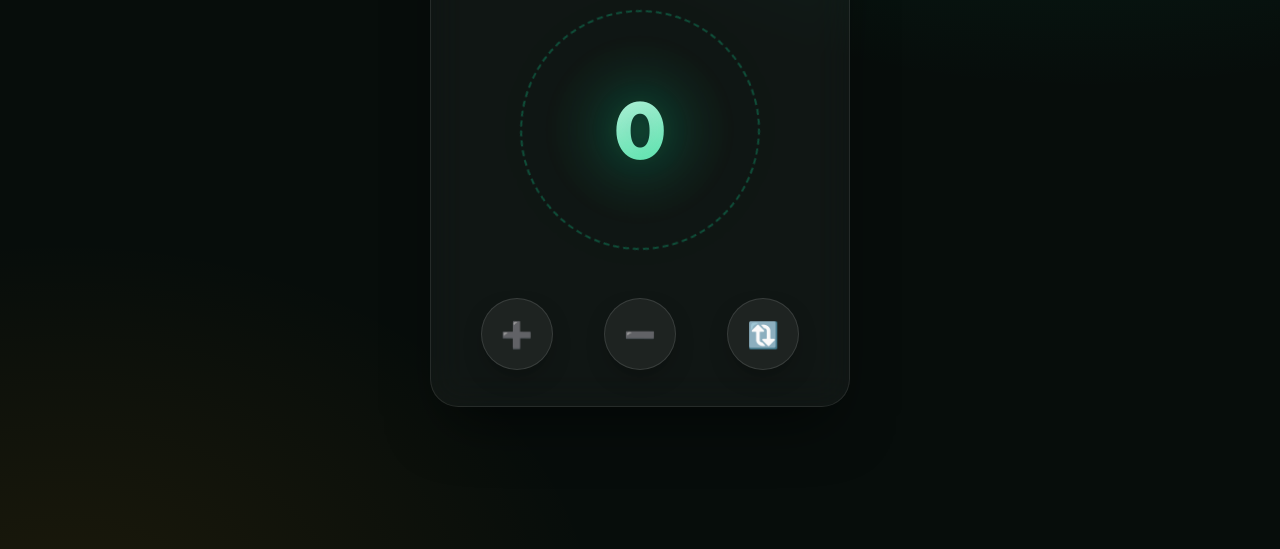
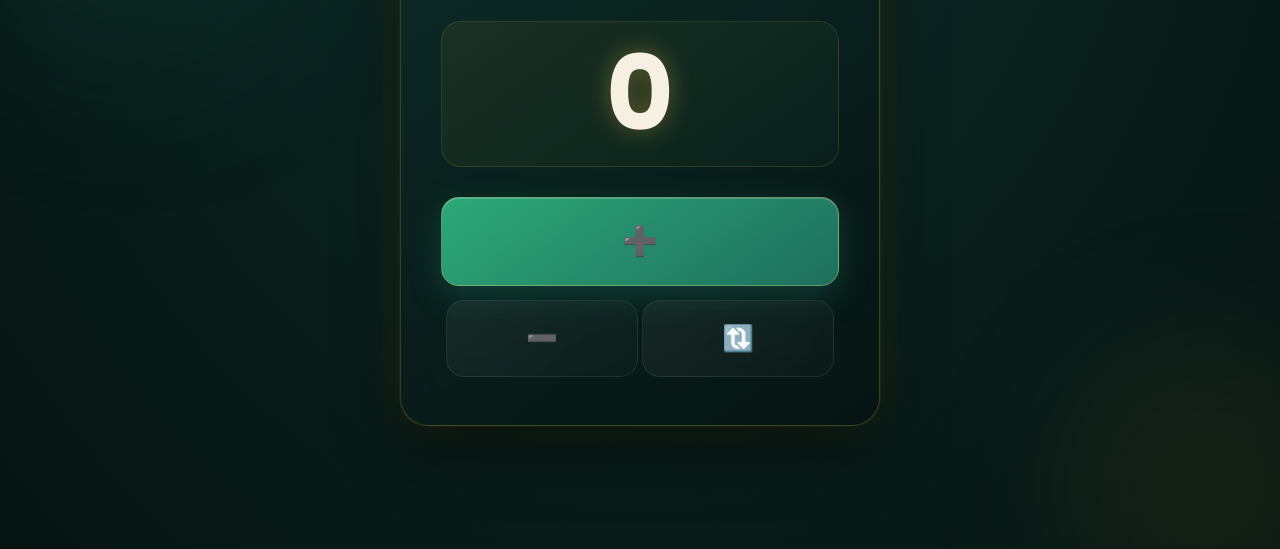
Before and after one commit to sardar-dev/Tasbih-Counter-Online, a plain HTML site: page index.html in a window 1280 px wide. Shown: the part 251-800 px from the top of the page. Drawn offline with Linux system fonts and the light colour scheme.

Commit message:
Refactor style.css for new theme and layout
Updated CSS styles for a modern dark emerald theme, including design tokens, layout, and button styles.

```diff
--- a/style.css
+++ b/style.css
@@ -1,246 +1,342 @@
-/* ═══════════════════════════════════════════
-   Tasbih Counter — Modern Dark Emerald Theme
-   ═══════════════════════════════════════════ */
+/* ===== Google Fonts ===== */
+@import url('https://fonts.googleapis.com/css2?family=Amiri:wght@400;700&family=Poppins:wght@300;400;500;600;700&display=swap');
 
-@import url('https://fonts.googleapis.com/css2?family=Outfit:wght@300;500;700;800&display=swap');
-
-/* ── Design Tokens ─────────────────────────── */
-:root {
-  --bg: #070d0b;
-  --card: rgba(255, 255, 255, 0.04);
-  --card-border: rgba(255, 255, 255, 0.09);
-  --emerald: #10b981;
-  --emerald-light: #6ee7b7;
-  --emerald-dark: #059669;
-  --gold: #f59e0b;
-  --red: #f87171;
-  --text: #eef2f0;
-  --radius: 28px;
-}
-
-/* ── Reset & Base ──────────────────────────── */
+/* ===== Reset & Variables ===== */
 * {
   margin: 0;
   padding: 0;
   box-sizing: border-box;
-  -webkit-tap-highlight-color: transparent;
+}
+
+:root {
+  --bg-1: #0a1f1c;
+  --bg-2: #0d2c28;
+  --bg-3: #061412;
+  --gold: #d4af37;
+  --gold-light: #f4d77a;
+  --emerald: #1e6f5c;
+  --emerald-light: #2da879;
+  --cream: #f5f0e1;
+  --text: #e8e2d0;
+  --text-muted: #9aa39b;
+  --glass: rgba(255, 255, 255, 0.04);
+  --glass-border: rgba(212, 175, 55, 0.25);
+  --shadow-glow: 0 0 40px rgba(212, 175, 55, 0.15);
+}
+
+html, body {
+  height: 100%;
 }
 
 body {
-  font-family: 'Outfit', system-ui, sans-serif;
+  font-family: 'Poppins', sans-serif;
+  background: radial-gradient(ellipse at top, var(--bg-2), var(--bg-3));
+  color: var(--text);
   min-height: 100vh;
-  min-height: 100dvh;
-  display: grid;
-  place-items: center;
-  padding: 1.25rem;
-  color: var(--text);
-  overflow: hidden;
-  background:
-    radial-gradient(1100px 700px at 85% -10%, rgba(16, 185, 129, 0.16), transparent 60%),
-    radial-gradient(900px 650px at 5% 110%, rgba(245, 158, 11, 0.09), transparent 60%),
-    var(--bg);
+  display: flex;
+  align-items: center;
+  justify-content: center;
+  padding: 20px;
+  overflow-x: hidden;
+  position: relative;
 }
 
-/* ── Main Card (glassmorphism) ─────────────── */
+/* Decorative background blobs */
+body::before,
+body::after {
+  content: "";
+  position: fixed;
+  border-radius: 50%;
+  filter: blur(80px);
+  z-index: 0;
+  opacity: 0.5;
+  pointer-events: none;
+}
+
+body::before {
+  width: 400px;
+  height: 400px;
+  background: radial-gradient(circle, rgba(30, 111, 92, 0.6), transparent 70%);
+  top: -100px;
+  left: -100px;
+  animation: float 12s ease-in-out infinite;
+}
+
+body::after {
+  width: 350px;
+  height: 350px;
+  background: radial-gradient(circle, rgba(212, 175, 55, 0.3), transparent 70%);
+  bottom: -80px;
+  right: -80px;
+  animation: float 14s ease-in-out infinite reverse;
+}
+
+@keyframes float {
+  0%, 100% { transform: translate(0, 0) scale(1); }
+  50% { transform: translate(30px, 40px) scale(1.1); }
+}
+
+/* ===== Main Container ===== */
 .main {
   position: relative;
-  width: min(100%, 420px);
-  display: grid;
-  grid-template-columns: repeat(3, 1fr);
-  align-items: center;
-  gap: 1rem;
-  padding: 2.5rem 2rem 2.25rem;
-  border-radius: var(--radius);
-  background: var(--card);
-  border: 1px solid var(--card-border);
-  backdrop-filter: blur(18px);
-  -webkit-backdrop-filter: blur(18px);
+  z-index: 1;
+  width: 100%;
+  max-width: 440px;
+  background: linear-gradient(145deg, rgba(13, 44, 40, 0.85), rgba(6, 20, 18, 0.9));
+  backdrop-filter: blur(20px);
+  -webkit-backdrop-filter: blur(20px);
+  border: 1px solid var(--glass-border);
+  border-radius: 28px;
+  padding: 40px 32px;
   box-shadow:
-    0 30px 60px -20px rgba(0, 0, 0, 0.6),
-    inset 0 1px 0 rgba(255, 255, 255, 0.06);
-  animation: cardIn 0.7s cubic-bezier(0.2, 0.8, 0.2, 1) both;
+    0 25px 60px rgba(0, 0, 0, 0.5),
+    0 0 0 1px rgba(212, 175, 55, 0.08),
+    var(--shadow-glow);
+  text-align: center;
+  animation: cardIn 0.8s cubic-bezier(0.16, 1, 0.3, 1);
 }
 
-/* ── Heading ───────────────────────────────── */
+@keyframes cardIn {
+  from {
+    opacity: 0;
+    transform: translateY(30px) scale(0.95);
+  }
+  to {
+    opacity: 1;
+    transform: translateY(0) scale(1);
+  }
+}
+
+/* ===== Heading ===== */
 .main h1 {
-  grid-column: 1 / -1;
-  text-align: center;
-  font-size: clamp(1.4rem, 5.5vw, 1.85rem);
-  font-weight: 800;
-  letter-spacing: 0.5px;
-  background: linear-gradient(90deg, var(--emerald-light), var(--emerald), var(--gold));
+  font-family: 'Amiri', serif;
+  font-size: clamp(1.6rem, 5vw, 2.2rem);
+  font-weight: 700;
+  background: linear-gradient(135deg, var(--gold-light), var(--gold), #b8941f);
   -webkit-background-clip: text;
   background-clip: text;
-  color: transparent;
+  -webkit-text-fill-color: transparent;
+  letter-spacing: 0.5px;
+  margin-bottom: 8px;
+  animation: fadeInDown 0.8s ease;
 }
 
-/* ── Counter Display ───────────────────────── */
-.display {
-  grid-column: 1 / -1;
-  position: relative;
-  justify-self: center;
-  width: clamp(200px, 62vw, 240px);
-  aspect-ratio: 1;
-  display: grid;
-  place-content: center;
-  margin: 1.5rem 0 2rem;
-  font-size: clamp(3.5rem, 19vw, 5rem);
-  font-weight: 800;
-  line-height: 1;
-  font-variant-numeric: tabular-nums;
-  user-select: none;
-  background: linear-gradient(160deg, #ffffff 20%, var(--emerald-light) 60%, #fcd34d);
-  -webkit-background-clip: text;
-  background-clip: text;
-  color: transparent;
-  filter: drop-shadow(0 0 22px rgba(16, 185, 129, 0.35));
+.main h1::after {
+  content: "";
+  display: block;
+  width: 60px;
+  height: 2px;
+  margin: 12px auto 0;
+  background: linear-gradient(90deg, transparent, var(--gold), transparent);
 }
 
-/* rotating dashed "prayer beads" ring */
+@keyframes fadeInDown {
+  from {
+    opacity: 0;
+    transform: translateY(-15px);
+  }
+  to {
+    opacity: 1;
+    transform: translateY(0);
+  }
+}
+
+/* ===== Display Counter ===== */
+.display {
+  font-family: 'Poppins', sans-serif;
+  font-size: clamp(4rem, 18vw, 6.5rem);
+  font-weight: 700;
+  color: var(--cream);
+  margin: 24px 0 30px;
+  padding: 20px 0;
+  line-height: 1;
+  background: linear-gradient(145deg, rgba(212, 175, 55, 0.08), rgba(30, 111, 92, 0.05));
+  border-radius: 20px;
+  border: 1px solid rgba(212, 175, 55, 0.15);
+  text-shadow: 0 0 25px rgba(212, 175, 55, 0.4);
+  position: relative;
+  overflow: hidden;
+  transition: transform 0.2s ease;
+}
+
 .display::before {
   content: "";
   position: absolute;
   inset: 0;
-  border-radius: 50%;
-  border: 2px dashed rgba(16, 185, 129, 0.35);
-  animation: spin 24s linear infinite;
+  background: radial-gradient(circle at center, rgba(212, 175, 55, 0.15), transparent 70%);
+  opacity: 0;
+  transition: opacity 0.3s ease;
 }
 
-/* breathing glow behind the number */
-.display::after {
+.display.pulse {
+  animation: pulse 0.4s ease;
+}
+
+.display.pulse::before {
+  opacity: 1;
+}
+
+@keyframes pulse {
+  0% { transform: scale(1); }
+  40% { transform: scale(1.06); }
+  100% { transform: scale(1); }
+}
+
+/* ===== Buttons Grid ===== */
+button {
+  font-family: 'Poppins', sans-serif;
+  cursor: pointer;
+  border: none;
+  outline: none;
+  transition: all 0.25s cubic-bezier(0.4, 0, 0.2, 1);
+  -webkit-tap-highlight-color: transparent;
+  user-select: none;
+}
+
+.add,
+.minus,
+.reset {
+  display: inline-flex;
+  align-items: center;
+  justify-content: center;
+  font-size: 1.6rem;
+  border-radius: 18px;
+  padding: 18px;
+  background: linear-gradient(145deg, rgba(255, 255, 255, 0.06), rgba(255, 255, 255, 0.02));
+  border: 1px solid rgba(255, 255, 255, 0.08);
+  color: var(--text);
+  backdrop-filter: blur(10px);
+  position: relative;
+  overflow: hidden;
+}
+
+button::before {
   content: "";
   position: absolute;
-  inset: -14px;
-  border-radius: 50%;
-  background: radial-gradient(closest-side, rgba(16, 185, 129, 0.14), transparent 70%);
-  z-index: -1;
-  animation: breathe 3s ease-in-out infinite;
+  inset: 0;
+  background: radial-gradient(circle at center, currentColor, transparent 70%);
+  opacity: 0;
+  transition: opacity 0.3s ease;
 }
 
-/* pop animation triggered by JS on every tap */
-.display.pop {
-  animation: pop 0.35s cubic-bezier(0.34, 1.56, 0.64, 1);
+button:hover::before {
+  opacity: 0.15;
 }
 
-/* ── Buttons ───────────────────────────────── */
-.main button {
-  font-family: inherit;
-  font-size: clamp(1.3rem, 6vw, 1.6rem);
-  width: 100%;
-  max-width: 4.5rem;
-  aspect-ratio: 1;
-  justify-self: center;
-  display: grid;
-  place-items: center;
-  border-radius: 50%;
-  border: 1px solid rgba(255, 255, 255, 0.12);
-  cursor: pointer;
-  user-select: none;
-  touch-action: manipulation;
-  background: rgba(255, 255, 255, 0.06);
-  box-shadow: 0 10px 25px -10px rgba(0, 0, 0, 0.5);
-  transition:
-    transform 0.25s cubic-bezier(0.34, 1.56, 0.64, 1),
-    box-shadow 0.25s ease,
-    filter 0.25s ease;
-  animation: cardIn 0.6s cubic-bezier(0.2, 0.8, 0.2, 1) backwards;
+button:active {
+  transform: scale(0.92);
 }
 
-.add   { animation-delay: 0.15s; }
-.minus { animation-delay: 0.25s; }
-.reset { animation-delay: 0.35s; }
-
-/* plus — hero button */
+/* Layout: big add button on top, minus + reset below */
 .add {
-  background: linear-gradient(145deg, var(--emerald), var(--emerald-dark));
-  border-color: rgba(110, 231, 183, 0.45);
-  box-shadow: 0 12px 28px -8px rgba(16, 185, 129, 0.55);
-}
-
-/* minus — soft red accent */
-.minus:hover {
-  border-color: rgba(248, 113, 113, 0.5);
-  box-shadow: 0 12px 28px -10px rgba(248, 113, 113, 0.5);
-}
-
-/* reset — gold accent */
-.reset:hover {
-  border-color: rgba(245, 158, 11, 0.5);
-  box-shadow: 0 12px 28px -10px rgba(245, 158, 11, 0.5);
+  width: 100%;
+  padding: 22px;
+  font-size: 1.8rem;
+  background: linear-gradient(145deg, var(--emerald-light), var(--emerald));
+  color: #fff;
+  border: 1px solid rgba(244, 215, 122, 0.3);
+  box-shadow:
+    0 10px 30px rgba(30, 111, 92, 0.4),
+    inset 0 1px 0 rgba(255, 255, 255, 0.2);
+  margin-bottom: 14px;
+  animation: fadeInUp 0.8s ease 0.2s both;
 }
 
 .add:hover {
-  transform: translateY(-4px) scale(1.06);
-  box-shadow: 0 18px 36px -8px rgba(16, 185, 129, 0.7);
+  transform: translateY(-2px);
+  box-shadow:
+    0 14px 35px rgba(45, 168, 121, 0.5),
+    inset 0 1px 0 rgba(255, 255, 255, 0.25);
+}
+
+.add:active {
+  transform: scale(0.96) translateY(0);
+}
+
+.minus,
+.reset {
+  width: calc(50% - 7px);
+  animation: fadeInUp 0.8s ease 0.3s both;
+}
+
+.reset {
+  animation-delay: 0.4s;
 }
 
 .minus:hover,
 .reset:hover {
-  transform: translateY(-4px) scale(1.06);
+  border-color: rgba(212, 175, 55, 0.4);
+  transform: translateY(-2px);
+  color: var(--gold-light);
 }
 
-/* satisfying press effect */
-.add:active,
-.minus:active,
-.reset:active {
-  transform: scale(0.9);
-  filter: brightness(1.2);
-}
-
-/* keyboard accessibility */
-button:focus-visible {
-  outline: 3px solid var(--emerald-light);
-  outline-offset: 4px;
-}
-
-/* ── Keyframes ─────────────────────────────── */
-@keyframes cardIn {
+@keyframes fadeInUp {
   from {
     opacity: 0;
-    transform: translateY(30px) scale(0.96);
+    transform: translateY(20px);
   }
   to {
     opacity: 1;
-    transform: none;
+    transform: translateY(0);
   }
 }
 
-@keyframes spin {
-  to { transform: rotate(360deg); }
+/* Ripple effect on click */
+button .ripple {
+  position: absolute;
+  border-radius: 50%;
+  background: rgba(255, 255, 255, 0.4);
+  transform: scale(0);
+  animation: ripple 0.6s linear;
+  pointer-events: none;
 }
 
-@keyframes breathe {
-  0%, 100% { opacity: 0.6; transform: scale(1); }
-  50%      { opacity: 1;   transform: scale(1.07); }
-}
-
-@keyframes pop {
-  0%   { transform: scale(1); }
-  40%  { transform: scale(1.18); }
-  100% { transform: scale(1); }
-}
-
-/* ── Responsive Tweaks ─────────────────────── */
-
-/* short screens (landscape phones) */
-@media (max-height: 640px) {
-  body { overflow: auto; }
-  .main { padding: 1.5rem; }
-  .display {
-    width: 170px;
-    font-size: 3.2rem;
-    margin: 1rem 0 1.25rem;
+@keyframes ripple {
+  to {
+    transform: scale(4);
+    opacity: 0;
   }
 }
 
-/* very small phones */
-@media (max-width: 340px) {
-  .main { gap: 0.6rem; padding: 1.75rem 1.25rem; }
+/* ===== Responsive ===== */
+@media (max-width: 480px) {
+  .main {
+    padding: 32px 22px;
+    border-radius: 24px;
+  }
+
+  .display {
+    font-size: clamp(3.5rem, 22vw, 5rem);
+    margin: 18px 0 24px;
+    padding: 16px 0;
+  }
+
+  .add,
+  .minus,
+  .reset {
+    padding: 16px;
+    font-size: 1.4rem;
+    border-radius: 16px;
+  }
+
+  .add {
+    padding: 20px;
+    font-size: 1.6rem;
+  }
 }
 
-/* respect users who prefer no motion */
+@media (min-width: 768px) {
+  .main {
+    max-width: 480px;
+    padding: 48px 40px;
+  }
+}
+
+/* Reduce motion preference */
 @media (prefers-reduced-motion: reduce) {
-  *, *::before, *::after {
+  *,
+  *::before,
+  *::after {
     animation-duration: 0.01ms !important;
     animation-iteration-count: 1 !important;
     transition-duration: 0.01ms !important;
```
